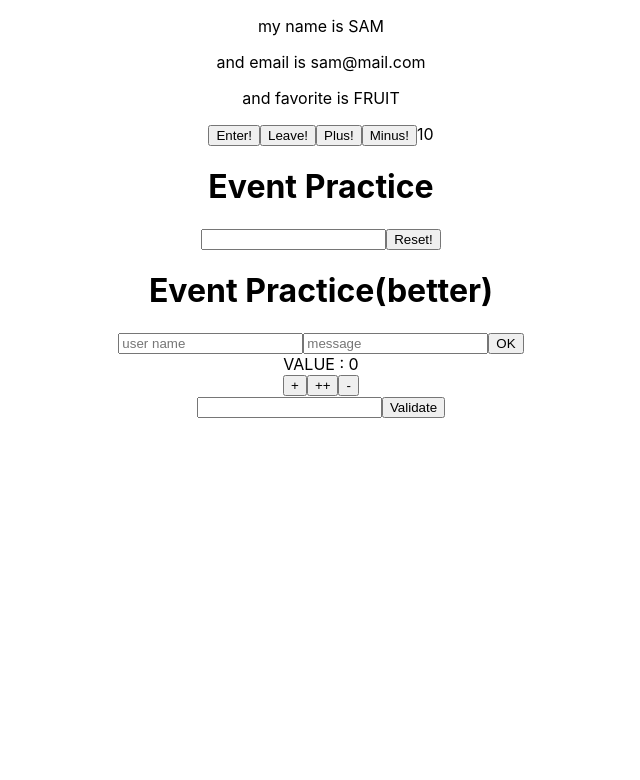
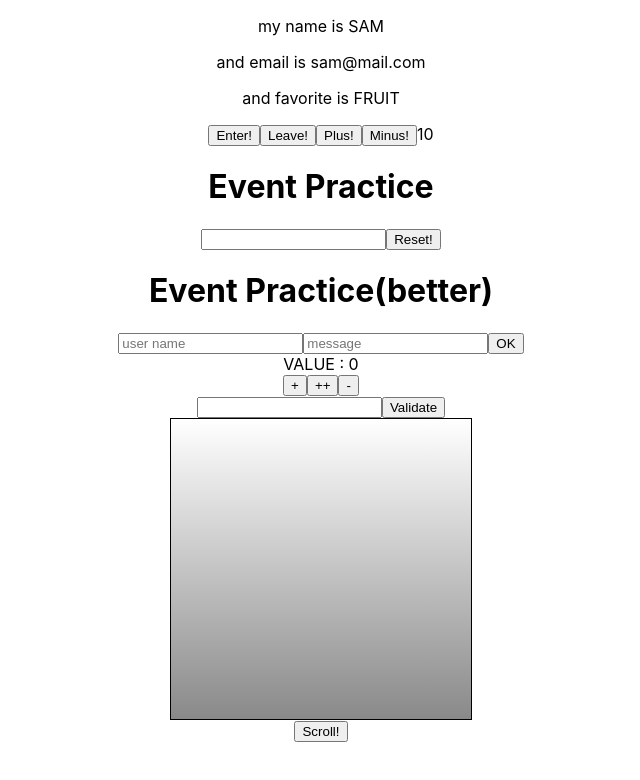
Before and after one commit to designedev/react-study-js, a React (Create React App) app: page / in a window 1280 px wide. Shown: the top 780 px of the page, without its empty margins (319-959 px from the left). Built offline with nearby package versions, Linux system fonts and the light colour scheme.

Commit message:
DOM ref, Component ref 적용.(아직은 Class Component에 대해서만)

```diff
--- a/src/App.js
+++ b/src/App.js
@@ -1,5 +1,5 @@
 /* eslint-disable react/jsx-filename-extension */
-import React from 'react';
+import React, { Component } from 'react';
 // import logo from './logo.svg';
 import './App.css';
 import ShowPropComponent from './components/property/ShowPropComponent';
@@ -8,9 +8,11 @@ import EventPracticeComponent from './components/event/EventPracticeComponent';
 import BetterEventPracticeComponent from './components/event/BetterEventPracticeComponent';
 import CounterFunctional from './components/state/CounterFunctional';
 import ValidationSample from './components/ref/ValidationSample';
+import ScrollBox from './components/ref/ScrollBox';
 
-
-const App = () => (
+class App extends Component {
+  render() {
+    return (
       <div className="App">
         <ShowPropComponent name="SAM" email="sam@mail.com" />
         <StatePropsTestComponent value={10} />
@@ -18,7 +20,10 @@ const App = () => (
         <BetterEventPracticeComponent />
         <CounterFunctional />
         <ValidationSample />
+        <ScrollBox ref={(ref) => { this.scrollBox = ref; }} />
+        <button type="button" onClick={() => this.scrollBox.scrollToBottom()}>Scroll!</button>
       </div>
     );
-
+  }
+}
 export default App;
--- /dev/null
+++ b/src/components/ref/ScrollBox.js
@@ -0,0 +1,34 @@
+import React, { Component } from 'react';
+
+class ScrollBox extends Component {
+  scrollToBottom = () => {
+    const { scrollHeight, clientHeight } = this.box;
+    this.box.scrollTop = scrollHeight - clientHeight;
+  }
+
+  render() {
+    const style = {
+      marginLeft: 'auto',
+      marginRight: 'auto',
+      border: '1px solid black',
+      height: '300px',
+      width: '300px',
+      overflow: 'auto',
+      position: 'relative',
+    };
+
+    const innerStyle = {
+      width: '100%',
+      height: '650px',
+      background: 'linear-gradient(white, black)',
+    };
+
+    return (
+      <div style={style} ref={(ref) => { this.box = ref; }}>
+        <div style={innerStyle} />
+      </div>
+    );
+  }
+}
+
+export default ScrollBox;
--- a/src/components/ref/ValidationSample.js
+++ b/src/components/ref/ValidationSample.js
@@ -7,7 +7,7 @@ class ValidationSample extends Component {
     classname: '',
   };
 
-  password = React.createRef();
+  passwordRef = React.createRef();
 
   render() {
     const {
@@ -25,7 +25,7 @@ class ValidationSample extends Component {
       this.setState({
         classname: password === '0000' ? 'success' : 'failure',
       }, () => {
-        this.password.current.focus();
+        this.passwordRef.current.focus();
       });
     };
 
@@ -34,7 +34,7 @@ class ValidationSample extends Component {
         <input
           type="text"
           // ref={(ref) => { this.password = ref; }} - can be used for old version.
-          ref={this.password}
+          ref={this.passwordRef}
           value={password}
           onChange={handleChange}
           className={classname}
```
Also changed, not shown: 1 other file (tests, documents, lock files or other folders). Lines whose indentation alone changed are shown as unchanged.
